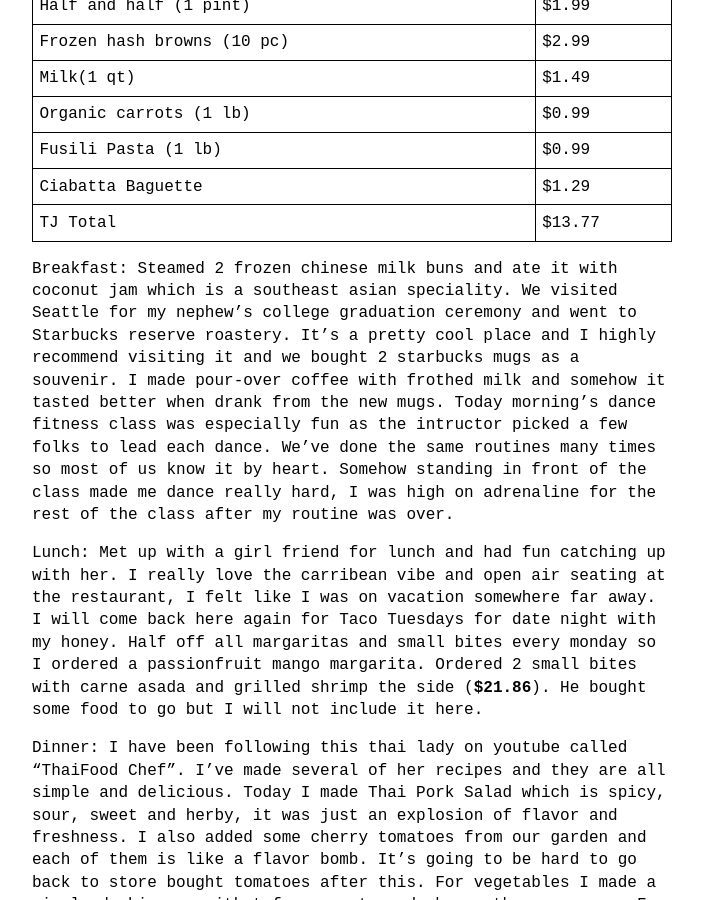
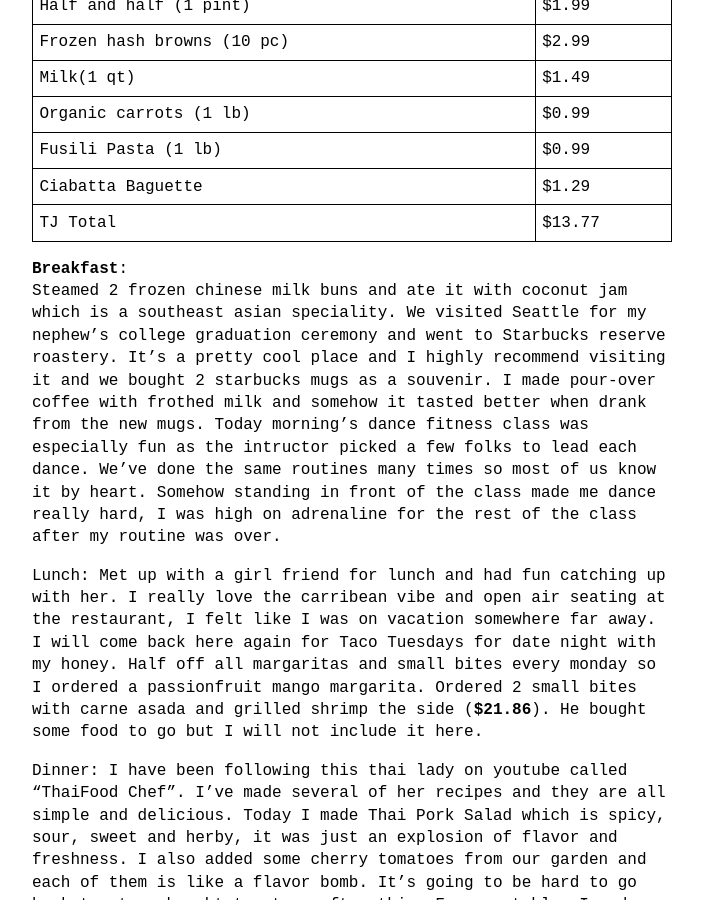
Before and after one commit to groceryshoppingisfun/weeklyfoodjournal, a Jekyll site: the page built from _posts/2023-02-19-Page-34-Nishio-Harano-Muramoto.md, in a window 1280 px wide and 900 px high, scrolled down 1238 px. Shown: the whole window, without its empty margins (288-991 px from the left). Built offline with Jekyll 4.4.1, drawn with Linux system fonts in a browser that asks for light colours; part of the change alters nothing that is shown.

```diff
--- a/_posts/2023-02-19-Page-34-Nishio-Harano-Muramoto.md
+++ b/_posts/2023-02-19-Page-34-Nishio-Harano-Muramoto.md
@@ -18,7 +18,7 @@ layout: post
 |TJ Total|$13.77|
 
 
-Breakfast:
+**Breakfast**:
 Steamed 2 frozen chinese milk buns and ate it with coconut jam which is a southeast asian speciality. We visited Seattle for my nephew's college graduation ceremony and went to Starbucks reserve roastery. It's a pretty cool place and I highly recommend visiting it and we bought 2 starbucks mugs as a souvenir. I made pour-over coffee with frothed milk and somehow it tasted better when drank from the new mugs. Today morning's dance fitness class was especially fun as the intructor picked a few folks to lead each dance. We've done the same routines many times so most of us know it by heart. Somehow standing in front of the class made me dance really hard, I was high on adrenaline for the rest of the class after my routine was over.
 
 Lunch:
```
